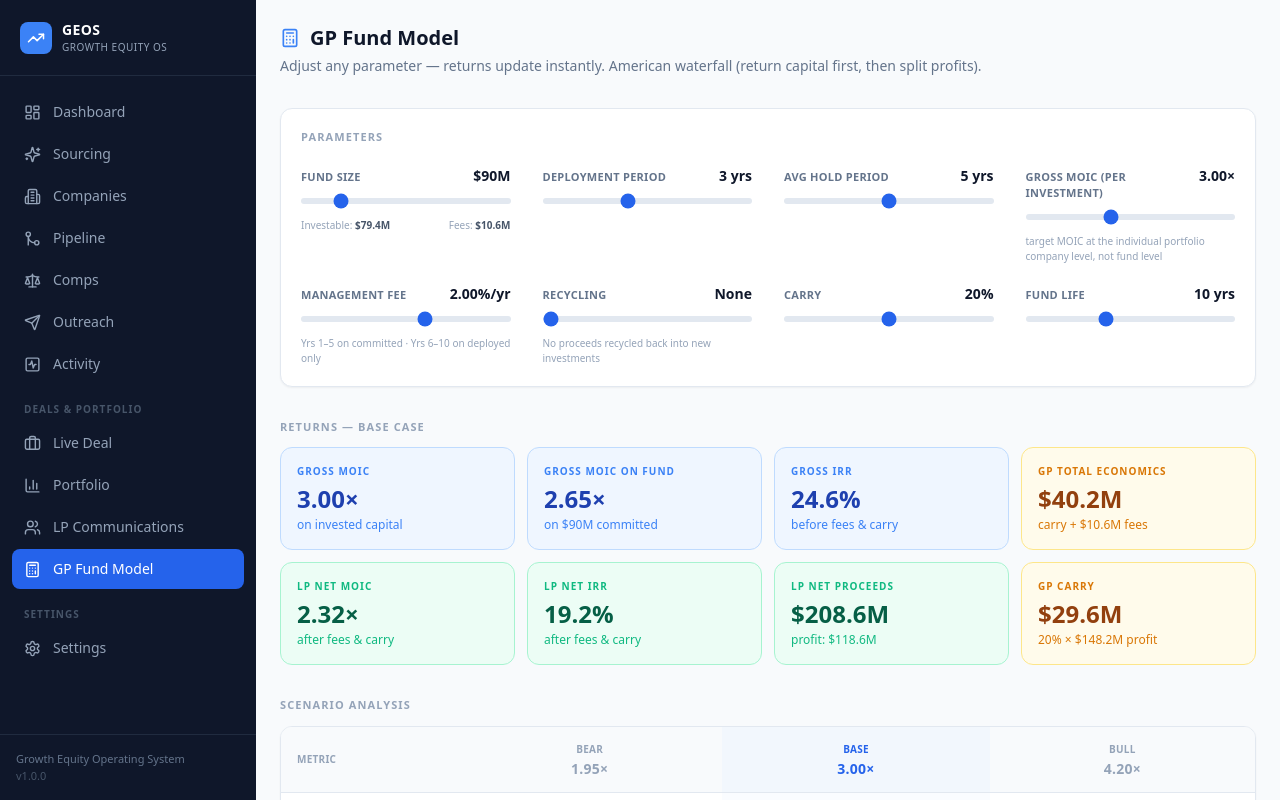
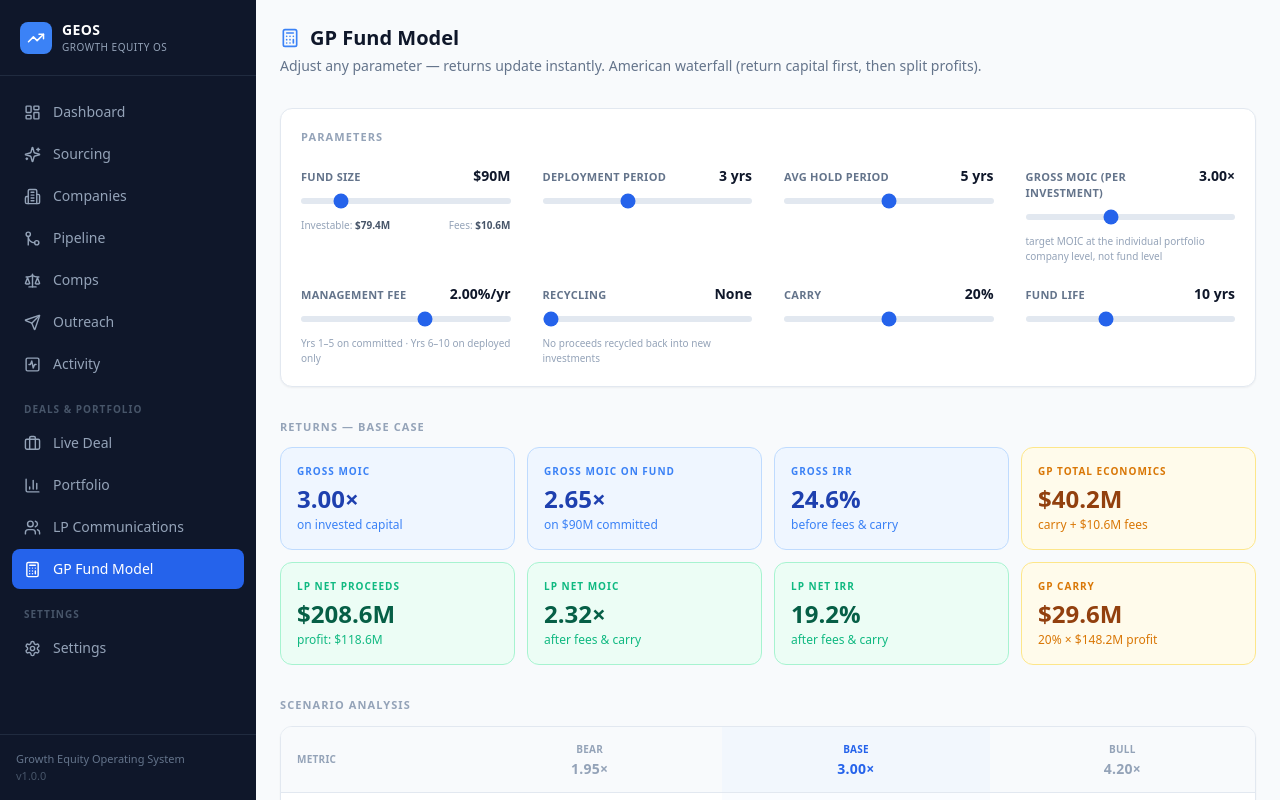
Before and after one commit to michaeljonbauer-png/GEOS, a Next.js app: page /fund-model in a window 1280 px wide. Built offline with nearby package versions, Linux system fonts and the light colour scheme.

Commit message:
Reorder returns row 2: LP Net Proceeds first, then MOIC, IRR, GP Carry
https://claude.ai/code/session_016x5iuhPYP9H6aV3hPEcAoA

```diff
--- a/app/fund-model/page.tsx
+++ b/app/fund-model/page.tsx
@@ -293,9 +293,9 @@ export default function FundModelPage() {
           <Card label="GP Total Economics" value={fm(out.gpTotalEconomics)} sub={`carry + ${fm(out.totalMgmtFees)} fees`} color="amber" />
         </div>
         <div className="grid grid-cols-2 lg:grid-cols-4 gap-3">
+          <Card label="LP Net Proceeds" value={fm(out.lpNetProceeds)} sub={`profit: ${fm(out.lpNetProceeds - inp.fundSize)}`} color="emerald" />
           <Card label="LP Net MOIC" value={mx(out.lpNetMoic)} sub="after fees & carry" color="emerald" />
           <Card label="LP Net IRR" value={pct(out.lpNetIrr)} sub="after fees & carry" color="emerald" />
-          <Card label="LP Net Proceeds" value={fm(out.lpNetProceeds)} sub={`profit: ${fm(out.lpNetProceeds - inp.fundSize)}`} color="emerald" />
           <Card label="GP Carry" value={fm(out.gpCarry)} sub={`${inp.carryRate}% × ${fm(out.fundProfit)} profit`} color="amber" />
         </div>
       </div>
```
